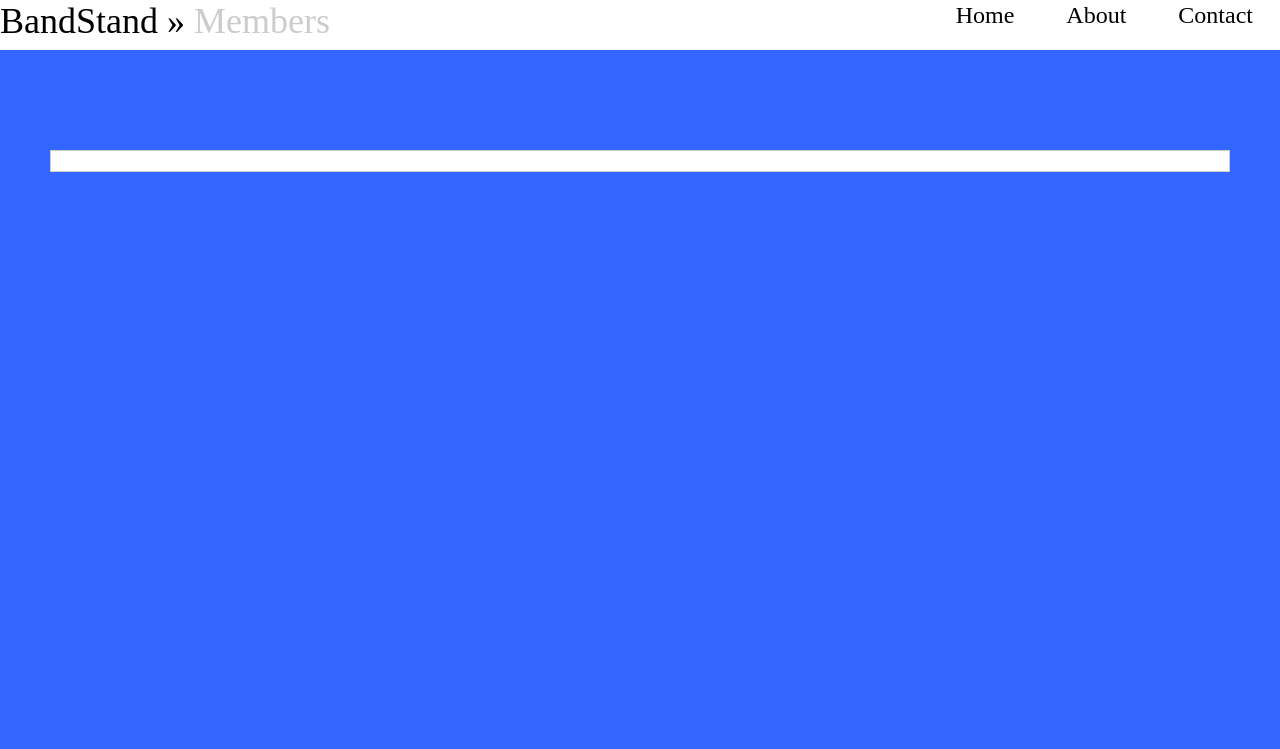
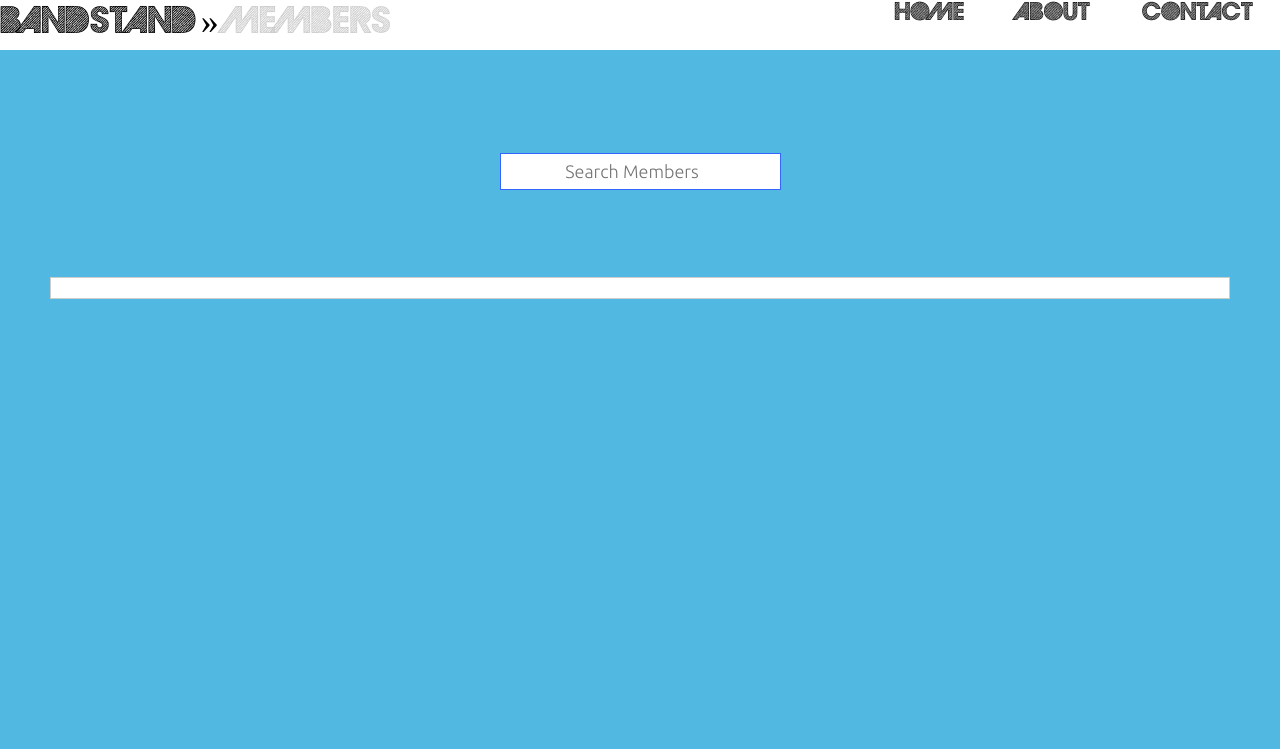
Before and after one commit to RoGUE655/bstand, a PHP site: page /UserIndex.html in a window 1280 px wide. Shown: the top 749 px of the page. Run offline with PHP 8.4, Linux system fonts and the light colour scheme; some web fonts are replaced.

Commit message:
Update 10/12/13
Changed Files:

UserIndex.html (Added SearchBar)
BandStandstyle.css - changed backgrounds (About, Index Pages)

```diff
--- a/BandStandstyle.css
+++ b/BandStandstyle.css
@@ -51,14 +51,6 @@ a:hover{
   	-moz-background-size: cover;
   	-o-background-size: cover;
   	background-size: cover;
-}
-@keyframes changebackground
-{
-0%  {background-image:url('header.png');}
-25% {background-image:url('header2.jpg');}
-50% {background-image:url('header3.jpg');}
-75% {background-image:url('header4.jpg');}
-100% {background-image:url('header5.jpg');}
 }
 #headertitle {
 	font-size:150px;
@@ -170,7 +162,7 @@ a:hover{
 	font-weight:lighter;
 }
 #aboutbody{
-	background-color:DD7400;
+	background-color:#FFB833;
 	margin-top:0px;
 	margin-left:0px;
 	margin-right:0px;
@@ -290,7 +282,7 @@ a:hover{
 	font-weight:lighter;
 }
 #indexbody{
-	background-color:#3366FF;
+	background-color:#51B8E1;
 	margin-top:0px;
 	margin-left:0px;
 	margin-right:0px;
--- a/UserIndex.html
+++ b/UserIndex.html
@@ -18,6 +18,19 @@
 			</tr>
 		</table>
 	</div>
+    <div align="center">
+     <table>
+     <tr>
+     <td>
+    <form name="UserSearch">
+    <input type="search" id="SearchBox" placeholder="Search Members">
+    </td>
+</form>
+</td>
+</tr>
+</table>
+    </div>
+    <br>
 <!-- End Header -->
 <!-- Start Body -->
 <div id="indexbodywrapper">
```
Also changed, not shown: GoodMorningAfternoon.ttf (added), Ubuntu-L.ttf (added), futrfw.otf (added), header.png (added), header2.jpg (added), header3.jpg (added), header4.jpg (added), header5.jpg (added), index.html (line endings or trailing spaces), testcover.jpg (added), wallpaper-110963.jpg (added), wallpaper-110963.png (added).
